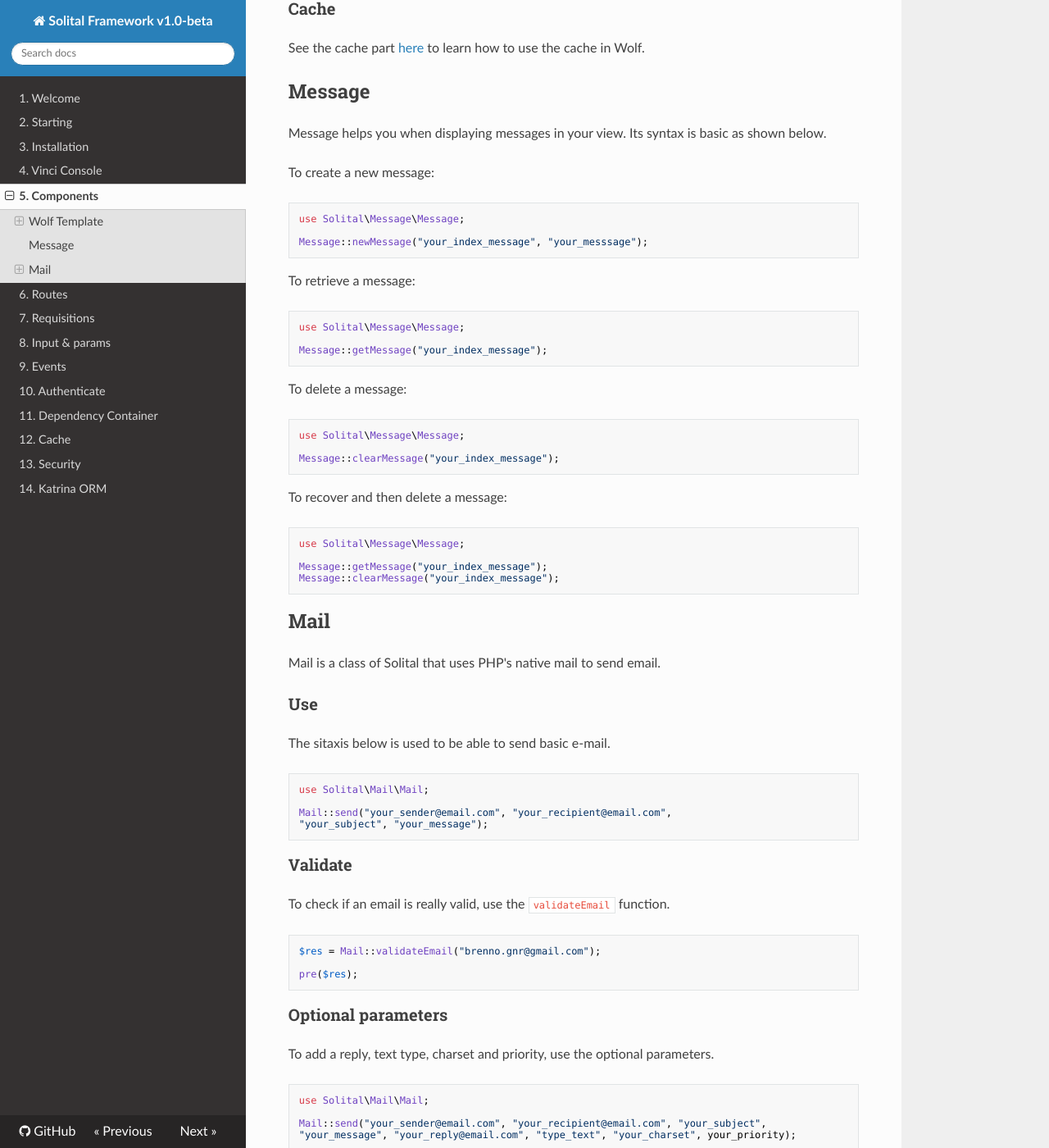
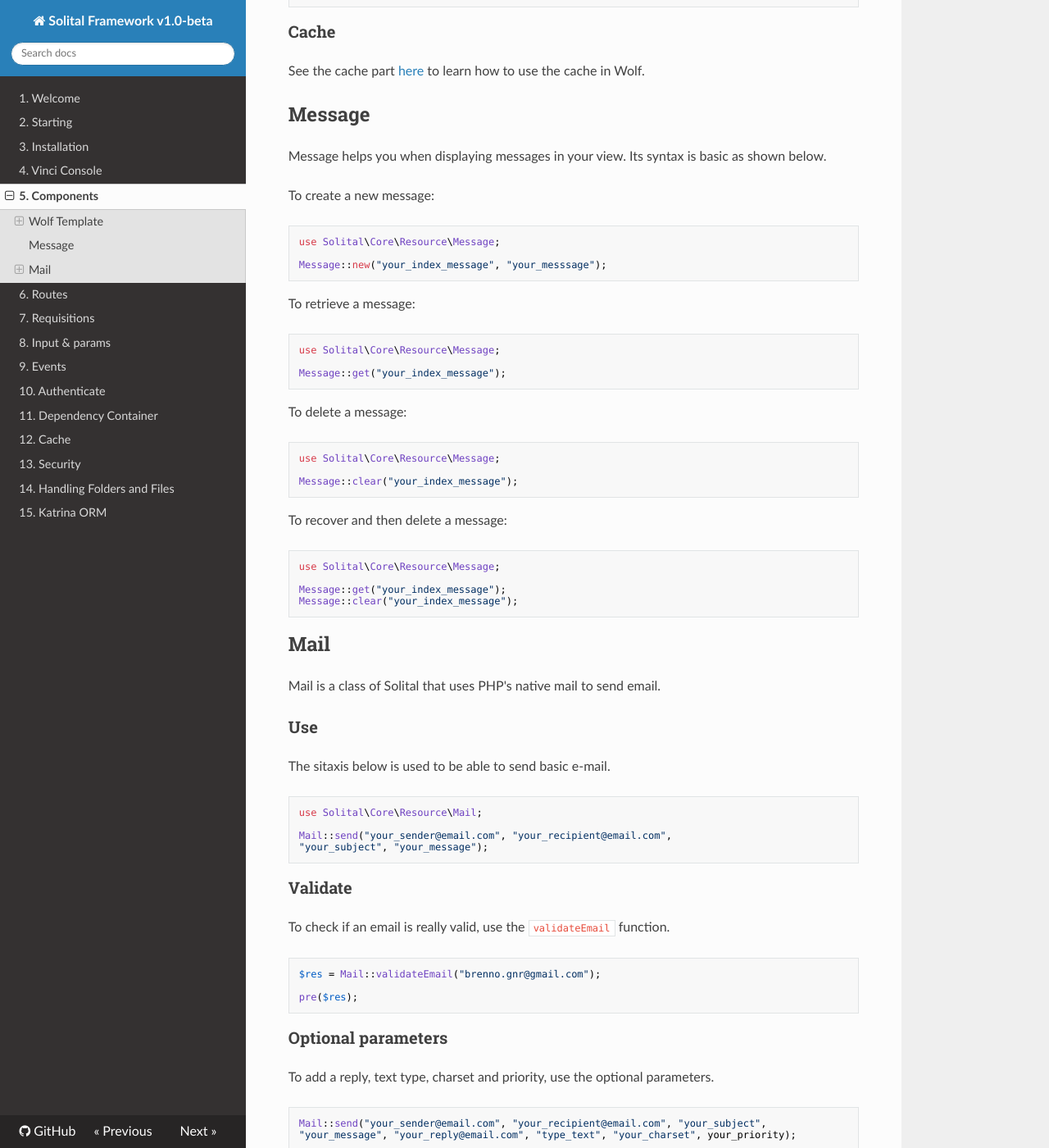
Before and after one commit to solital/docs-v1, an MkDocs documentation site: the page built from docs/components.md, in a window 1280 px wide and 1400 px high, scrolled down 1351 px. Shown: the whole window at 82% size. Built offline with MkDocs 1.6.1, drawn with Linux system fonts in a browser that asks for light colours; nearby versions of some CDN libraries; old or Windows-style settings are respelled for this version of MkDocs; some of the changed text lies outside the part shown.

Commit message:
class documentation and partial change

````diff
--- a/docs/components.md
+++ b/docs/components.md
@@ -7,6 +7,8 @@
 Below is the basic code to load any template:
 
 ```php
+use Solital\Core\Wolf\Wolf;
+
 Wolf::loadView('home');
 ```
 
@@ -65,34 +67,34 @@
 To create a new message:
 
 ```php
-use Solital\Message\Message;
+use Solital\Core\Resource\Message;
 
-Message::newMessage("your_index_message", "your_messsage");
+Message::new("your_index_message", "your_messsage");
 ```
 
 To retrieve a message:
 
 ```php
-use Solital\Message\Message;
+use Solital\Core\Resource\Message;
 
-Message::getMessage("your_index_message");
+Message::get("your_index_message");
 ```
 
 To delete a message:
 
 ```php
-use Solital\Message\Message;
+use Solital\Core\Resource\Message;
 
-Message::clearMessage("your_index_message");
+Message::clear("your_index_message");
 ```
 
 To recover and then delete a message:
 
 ```php
-use Solital\Message\Message;
+use Solital\Core\Resource\Message;
 
-Message::getMessage("your_index_message");
-Message::clearMessage("your_index_message");
+Message::get("your_index_message");
+Message::clear("your_index_message");
 ```
 
 ## Mail
@@ -104,7 +106,7 @@
 The sitaxis below is used to be able to send basic e-mail.
 
 ```php
-use Solital\Mail\Mail;
+use Solital\Core\Resource\Mail;
 
 Mail::send("your_sender@email.com", "your_recipient@email.com",
 "your_subject", "your_message");
@@ -125,8 +127,6 @@
 To add a reply, text type, charset and priority, use the optional parameters.
 
 ```php
-use Solital\Mail\Mail;
-
 Mail::send("your_sender@email.com", "your_recipient@email.com", "your_subject",
 "your_message", "your_reply@email.com", "type_text", "your_charset", your_priority);
 
--- a/mkdocs.yml
+++ b/mkdocs.yml
@@ -14,5 +14,6 @@
   - 11. Dependency Container: injection.md
   - 12. Cache: cache.md
   - 13. Security: security.md
-  - 14. Katrina ORM: katrina.md
+  - 14. Handling Folders and Files: folders-files.md
+  - 15. Katrina ORM: katrina.md
 theme: readthedocs
````
Also changed, not shown: docs/auth.md (+4 -0 lines), docs/folders-files.md (added, +84 -0 lines), docs/installation.md (+8 -6 lines), docs/requisitions.md (+18 -2 lines), docs/vinci.md (+2 -2 lines).
